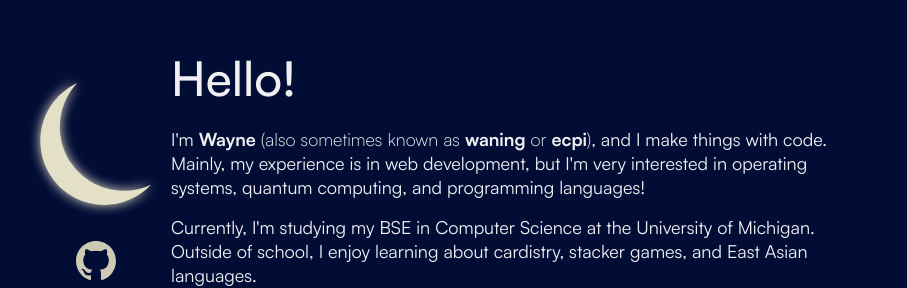
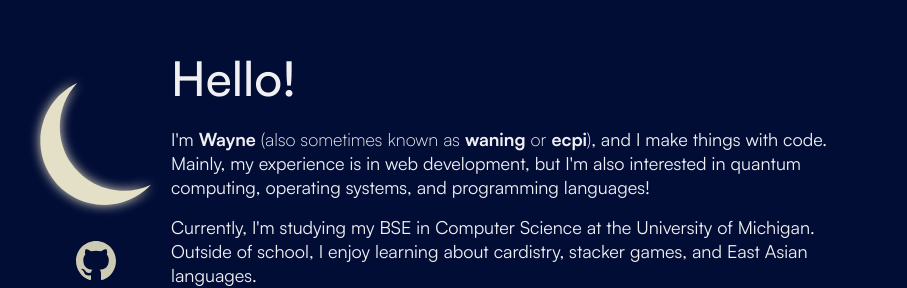
Before and after one commit to Ecpii/waning-dev, a Vue app: page / in a window 1280 px wide. Shown: the part 116-404 px from the top of the page, without its empty margins (184-1091 px from the left). Built offline with nearby package versions, Linux system fonts and the light colour scheme.

Commit message:
change transition to move downward and quicker

```diff
--- a/src/App.vue
+++ b/src/App.vue
@@ -65,8 +65,8 @@ function handleSectionClick(section) {
       <h1>Hello!</h1>
       <p>
         I'm <b>Wayne</b> <span class="light">(also sometimes known as <b>waning</b> or <b>ecpi</b>)</span>,
-        and I make things with code. Mainly, my experience is in web development, but I'm very interested in operating
-        systems, quantum computing, and programming languages!
+        and I make things with code. Mainly, my experience is in web development, but I'm also interested in
+        quantum computing, operating systems, and programming languages!
       </p>
       <p>
         Currently, I'm studying my BSE in Computer Science at the University of Michigan. Outside of school, I enjoy
@@ -91,12 +91,13 @@ function handleSectionClick(section) {
 <style>
 .slide-fade-enter-active,
 .slide-fade-leave-active {
-  transition: all 0.4s;
+  z-index: -1;
+  transition: all 0.2s;
 }
 
 .slide-fade-enter-from,
 .slide-fade-leave-to {
-  transform: translateX(-40px);
+  transform: translateY(40px);
   opacity: 0;
 }
 </style>
@@ -123,7 +124,7 @@ nav {
   display: flex;
   justify-content: space-between;
   flex-wrap: wrap;
-  width: 100%
+  width: 100%;
 }
 
 .section-button {
```
